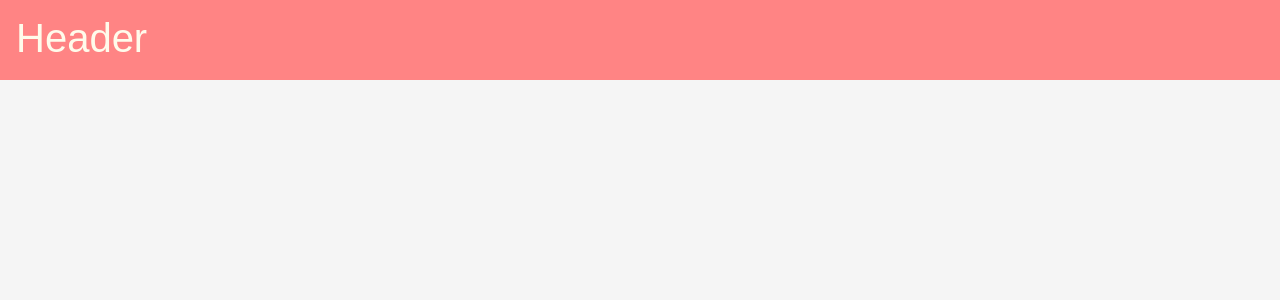
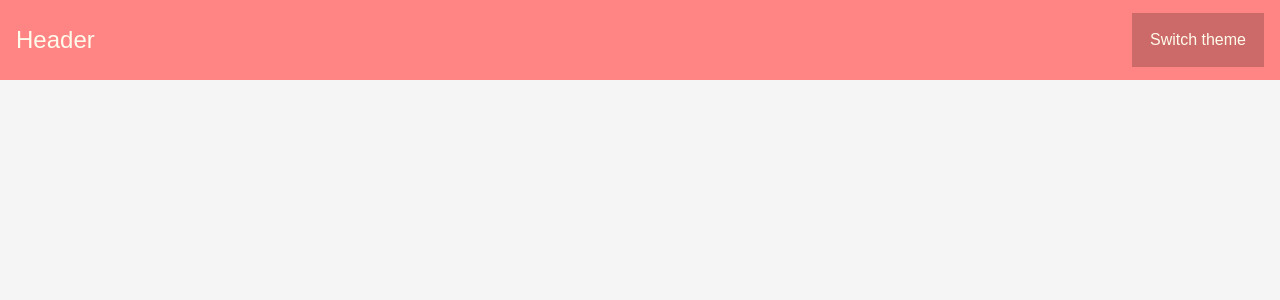
Before and after one commit to cleverpanther/taskmanager, a React (Create React App) app: page / in a window 1280 px wide. Shown: the top 300 px of the page. Built offline with nearby package versions, Linux system fonts and the light colour scheme.

Commit message:
adding initial themes

```diff
--- a/package.json
+++ b/package.json
@@ -3,6 +3,7 @@
   "version": "0.1.0",
   "private": true,
   "dependencies": {
+    "polished": "^4.1.1",
     "react": "^17.0.1",
     "react-dom": "^17.0.1",
     "react-scripts": "4.0.3",
--- a/src/App.tsx
+++ b/src/App.tsx
@@ -1,15 +1,21 @@
-import React from "react";
+import React, { useState } from "react";
 import { ThemeProvider } from "styled-components";
+import { light, dark } from "./styles/themes";
 import GlobalStyles from "./styles/global";
-import theme from "./styles/theme";
 import Header from "./components/Header";
 
 const App: React.FC = () => {
+  const [theme, setTheme] = useState(light);
+
+  function toggleTheme() {
+    setTheme(theme.title === "light" ? dark : light);
+  }
+
   return (
     <ThemeProvider theme={theme}>
       <GlobalStyles />
 
-      <Header />
+      <Header toggleTheme={toggleTheme} />
     </ThemeProvider>
   );
 };
--- a/src/components/Header/index.tsx
+++ b/src/components/Header/index.tsx
@@ -1,17 +1,44 @@
 import React from "react";
 import styled from "styled-components";
+import { shade } from "polished";
 
 const Container = styled.div`
   display: flex;
-  height: 80px;
+  justify-content: space-between;
+  align-items: center;
+  height: 5rem;
   padding: ${({ theme }) => theme.spacing.sm};
   background-color: ${({ theme }) => theme.colors.primary};
   color: ${({ theme }) => theme.colors.secondary};
-  font-size: ${({ theme }) => theme.fontSize.lg};
+  font-size: ${({ theme }) => theme.fontSize.md};
 `;
 
-const Header: React.FC = () => {
-  return <Container>Header</Container>;
+const ButtonSwitch = styled.button`
+  padding: ${({ theme }) => theme.spacing.sm};
+  font-size: ${({ theme }) => theme.fontSize.sm};
+  color: ${({ theme }) => theme.colors.secondary};
+  background-color: ${({ theme }) => shade(0.2, theme.colors.primary)};
+  border: 2px solid transparent;
+  transition: all ease 0.3s;
+  :hover {
+    border: 2px solid ${({ theme }) => shade(0.2, theme.colors.primary)};
+    background-color: ${({ theme }) => shade(0.1, theme.colors.primary)};
+  }
+`;
+
+interface IProps {
+  toggleTheme(): void;
+}
+
+const Header: React.FC<IProps> = (props) => {
+  const { toggleTheme } = props;
+
+  return (
+    <Container>
+      <nav>Header</nav>
+      <ButtonSwitch onClick={toggleTheme}>Switch theme</ButtonSwitch>
+    </Container>
+  );
 };
 
 export default Header;
--- a/src/styles/global.ts
+++ b/src/styles/global.ts
@@ -16,10 +16,14 @@ export default createGlobalStyle`
     user-select: none;
   }
 
+  button{
+    cursor:pointer;
+  }
+
   body{
-    background-color: #f5f5f5;
+    background-color: ${(props) => props.theme.colors.background};
     font-size:16px;
-    color:#333;
+    color:${(props) => props.theme.colors.text};
     font-family: "arial", sans-serif;
   }
 `;
--- a/src/styles/theme.ts
+++ /dev/null
@@ -1,22 +0,0 @@
-const theme = {
-  colors: {
-    primary: "#FF8484",
-    secondary: "#FFFBEB",
-  },
-  spacing: {
-    xs: "0.5rem",
-    sm: "1rem",
-    md: "1.5rem",
-    lg: "3rem",
-    xl: "5rem",
-  },
-  fontSize: {
-    xs: ".75rem",
-    sm: "1rem",
-    md: "1.5rem",
-    lg: "2.5rem",
-    xl: "5rem",
-  },
-};
-
-export default theme;
--- /dev/null
+++ b/src/styles/themes.ts
@@ -0,0 +1,38 @@
+const baseTheme = {
+  spacing: {
+    xs: "0.5rem",
+    sm: "1rem",
+    md: "1.5rem",
+    lg: "3rem",
+    xl: "5rem",
+  },
+  fontSize: {
+    xs: ".75rem",
+    sm: "1rem",
+    md: "1.5rem",
+    lg: "2.5rem",
+    xl: "5rem",
+  },
+};
+
+export const light = {
+  ...baseTheme,
+  title: "light",
+  colors: {
+    primary: "#FF8484",
+    secondary: "#FFFBEB",
+    background: "#f5f5f5",
+    text: "#333",
+  },
+};
+
+export const dark = {
+  ...baseTheme,
+  title: "dark",
+  colors: {
+    primary: "#333",
+    secondary: "#FFFBEB",
+    background: "#222",
+    text: "#f5f5f5",
+  },
+};
--- a/tsconfig.json
+++ b/tsconfig.json
@@ -16,5 +16,6 @@
     "noEmit": true,
     "jsx": "react-jsx"
   },
-  "include": ["src"]
+  "include": ["src"],
+  "files": ["src/styled-components.d.ts"]
 }
```
Also changed, not shown: src/styled-components.d.ts (added, +27 -0 lines), .eslintrc.json, .prettierrc.json, 1 other file (tests, documents, lock files or other folders).
